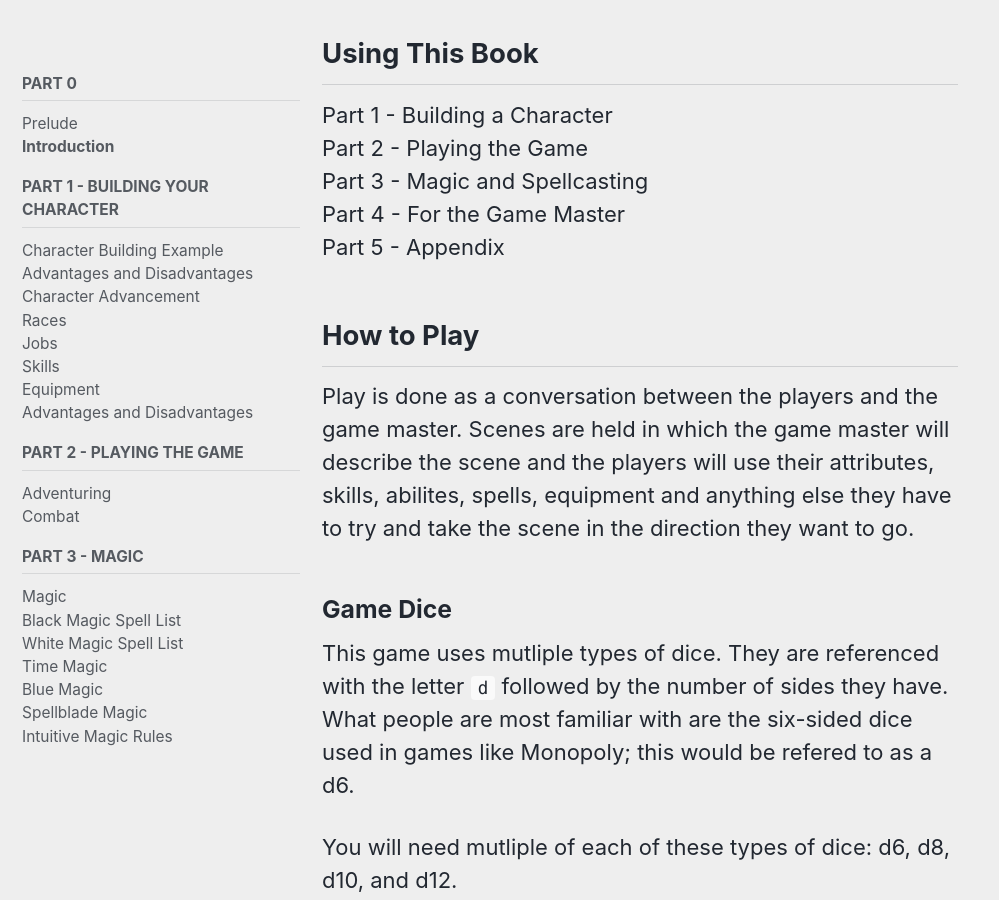
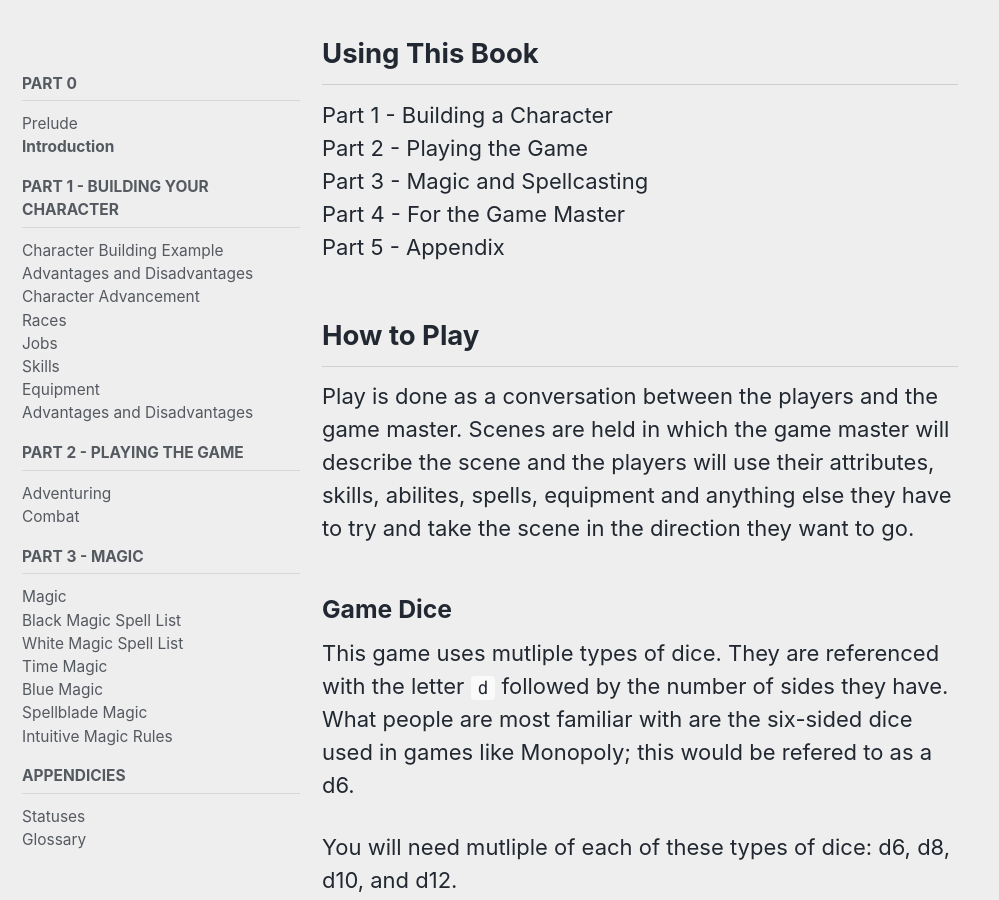
Before and after one commit to alyons/ffrpg3.5, a Jekyll site: the page built from _ffrpg325/part0/introduction.md, in a window 1280 px wide and 900 px high, scrolled down 554 px. Shown: the whole window, without its empty margins (0-999 px from the left). Built offline with Jekyll 4.4.1, drawn with Linux system fonts in a browser that asks for light colours; cached includes are drawn as plain includes.

Commit message:
chore: add appendicies

```diff
--- a/_data/navigation.yml
+++ b/_data/navigation.yml
@@ -55,10 +55,12 @@ ffrpg325:
         url: /ffrpg325/part3/magic/spellblade/
       - title: Intuitive Magic Rules
         url: /ffrpg325/part3/magic/intuitive/
-  # - title: Appendicies
-  #     children:
-  #     - title: Statuses
-  #       url: /ffrpg325/appendicies/statuses/
+  - title: "Appendicies"
+    children:
+      - title: Statuses
+        url: /ffrpg325/appendicies/statuses/
+      - title: Glossary
+        url: /ffrpg325/appendicies/glossary/
 
 ffrpg350:
   - title: "Part 0"
--- a/_ffrpg325/glossary.md
+++ b/_ffrpg325/appendicies/glossary.md
@@ -1,5 +1,5 @@
 ---
-permalink: /ffrpg325/glossary/
+permalink: /ffrpg325/appendicies/glossary/
 title: "Glossary"
 ---
 
```
